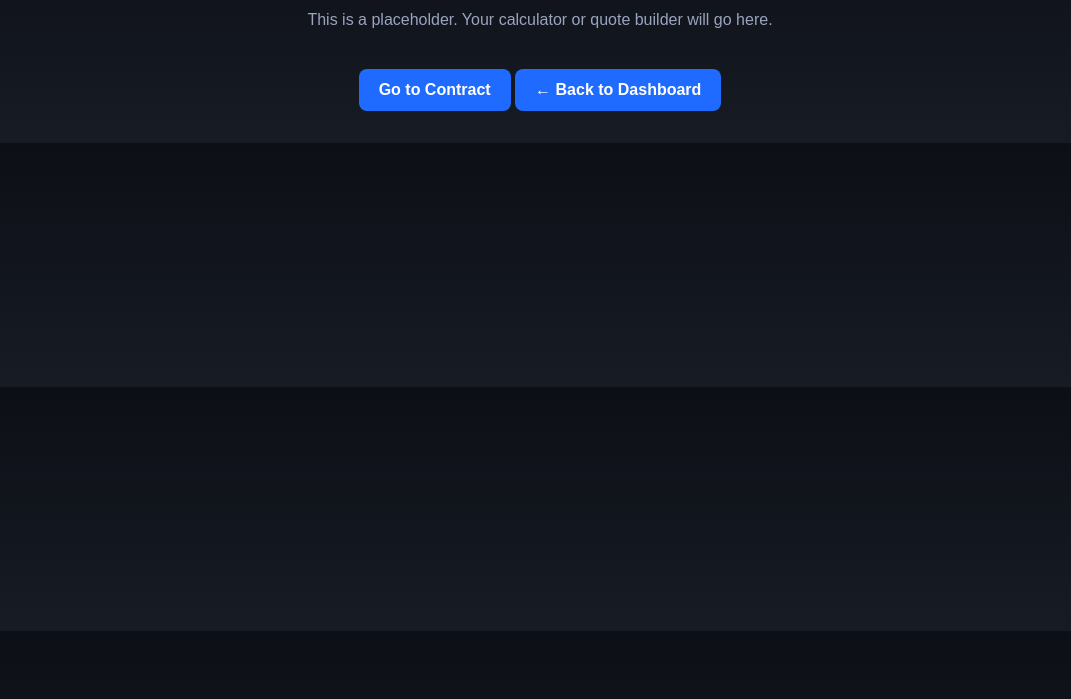
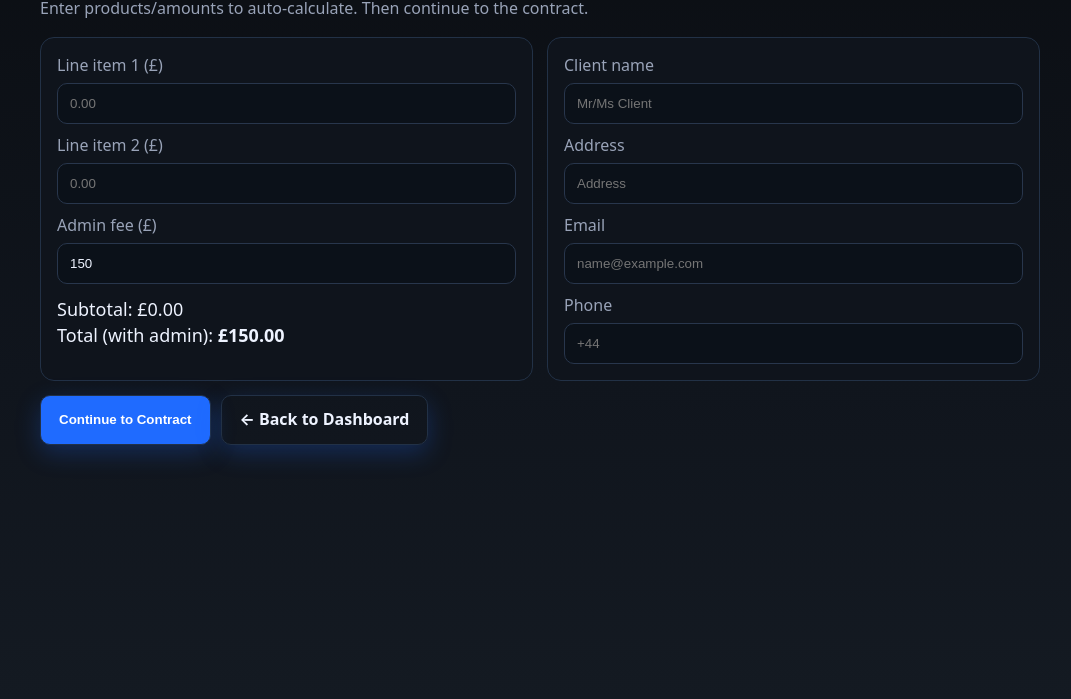
Before and after one commit to MXCTECH/MXCTECH, a plain HTML site: page calculator.html in a window 1280 px wide. Shown: the part 101-800 px from the top of the page, without its empty margins (100-1171 px from the left). Drawn offline with Linux system fonts and the light colour scheme.

Commit message:
Update calculator.html

```diff
--- a/calculator.html
+++ b/calculator.html
@@ -5,15 +5,83 @@
 <meta name="viewport" content="width=device-width,initial-scale=1" />
 <title>Calculator — MXCTECH</title>
 <style>
-  body{font-family:Arial, sans-serif;background:linear-gradient(180deg,#0c0f16,#171b23);color:#e9edf7;margin:0;padding:32px;text-align:center}
-  a.btn{display:inline-block;background:#1F6BFF;color:#fff;padding:12px 20px;border-radius:8px;text-decoration:none;font-weight:700;margin-top:24px}
-  .muted{color:#9aa4bd}
+  :root{--bg:#0b0e13;--panel:#141a22;--text:#eef3ff;--muted:#99a3b8;--blue:#1F6BFF;--blue-2:#174fc4;--red:#ff3b3b}
+  *{box-sizing:border-box}
+  body{margin:0;background:linear-gradient(180deg,var(--bg),#10151d 60%,var(--panel));color:var(--text);font:16px/1.45 system-ui,-apple-system,Segoe UI,Roboto,Arial,sans-serif;min-height:100vh;padding:28px}
+  .wrap{max-width:1000px;margin:0 auto}
+  h1{margin:8px 0 4px}
+  p.muted{color:var(--muted)}
+  .grid{display:grid;grid-template-columns:repeat(auto-fit,minmax(260px,1fr));gap:14px;margin:14px 0}
+  .card{background:#0f141c;border:1px solid #223146;border-radius:14px;padding:16px}
+  label{display:block;color:var(--muted);margin-bottom:6px}
+  input{width:100%;background:#0b1119;border:1px solid #28364c;color:var(--text);border-radius:10px;padding:12px}
+  .totals{font-size:18px;margin-top:12px}
+  .btn{display:inline-block;background:var(--blue);color:#fff;text-decoration:none;padding:12px 18px;border-radius:10px;font-weight:700;border:1px solid #223146;box-shadow:0 8px 24px rgba(31,107,255,.25);cursor:pointer}
+  .btn:hover{background:var(--blue-2)}
+  .btn.ghost{background:transparent;color:var(--text)}
+  .btn.red{background:var(--red);border-color:#8b1f1f}
 </style>
 </head>
 <body>
-  <h1>Calculator / Build Contract</h1>
-  <p class="muted">This is a placeholder. Your calculator or quote builder will go here.</p>
-  <a class="btn" href="contract.html">Go to Contract</a>
-  <a class="btn" href="https://mxctech.github.io/MXCTECH/">← Back to Dashboard</a>
+  <div class="wrap">
+    <h1>Calculator / Build Contract</h1>
+    <p class="muted">Enter products/amounts to auto-calculate. Then continue to the contract.</p>
+
+    <div class="grid">
+      <div class="card">
+        <label>Line item 1 (£)</label>
+        <input id="l1" type="number" step="0.01" placeholder="0.00" oninput="sum()">
+        <label style="margin-top:10px">Line item 2 (£)</label>
+        <input id="l2" type="number" step="0.01" placeholder="0.00" oninput="sum()">
+        <label style="margin-top:10px">Admin fee (£)</label>
+        <input id="admin" type="number" step="0.01" value="150" oninput="sum()">
+        <div class="totals">
+          <div>Subtotal: £<span id="sub">0.00</span></div>
+          <div>Total (with admin): <b>£<span id="total">0.00</span></b></div>
+        </div>
+      </div>
+
+      <div class="card">
+        <label>Client name</label>
+        <input id="cname" placeholder="Mr/Ms Client">
+        <label style="margin-top:10px">Address</label>
+        <input id="caddr" placeholder="Address">
+        <label style="margin-top:10px">Email</label>
+        <input id="cemail" placeholder="name@example.com">
+        <label style="margin-top:10px">Phone</label>
+        <input id="cphone" placeholder="+44">
+      </div>
+    </div>
+
+    <div style="display:flex;gap:10px;flex-wrap:wrap;margin-top:10px">
+      <button class="btn" onclick="saveAndGo()">Continue to Contract</button>
+      <a class="btn ghost" href="index.html">← Back to Dashboard</a>
+    </div>
+  </div>
+
+<script>
+function sum(){
+  const n = v => Number(v || 0);
+  const sub = n(l1.value)+n(l2.value);
+  const total = sub + n(admin.value);
+  document.getElementById('sub').textContent = sub.toFixed(2);
+  document.getElementById('total').textContent = total.toFixed(2);
+}
+sum();
+
+function saveAndGo(){
+  const data = {
+    items:[
+      {name:'Line 1', amount:Number(l1.value||0)},
+      {name:'Line 2', amount:Number(l2.value||0)}
+    ],
+    admin:Number(admin.value||0),
+    client:{name:cname.value, address:caddr.value, email:cemail.value, phone:cphone.value},
+    totals:{subtotal:Number(document.getElementById('sub').textContent), total:Number(document.getElementById('total').textContent)}
+  };
+  localStorage.setItem('mxc-quote', JSON.stringify(data));
+  location.href = 'contract.html';
+}
+</script>
 </body>
 </html>
```
